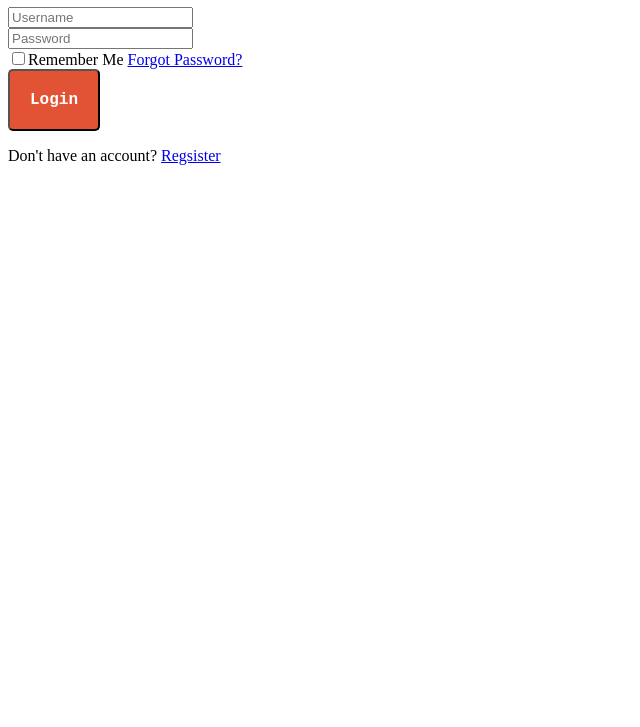
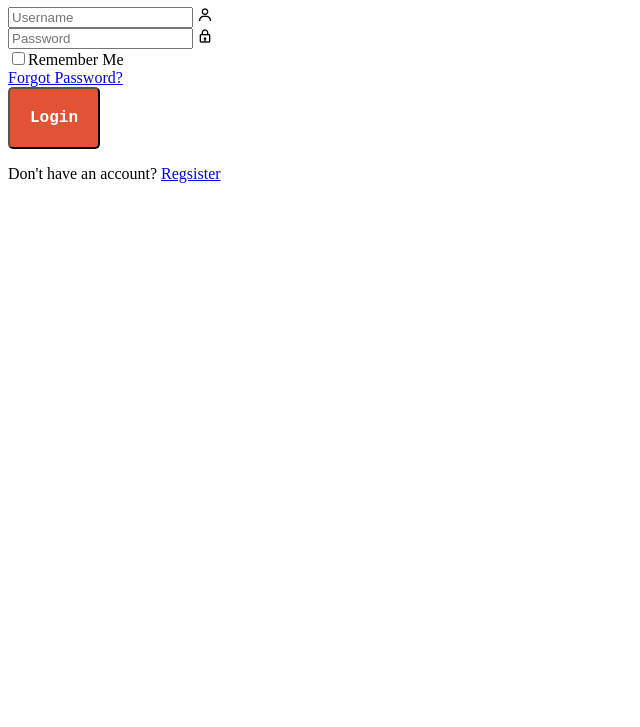
Before and after one commit to NAPO-cyber/Web-based-proj, a plain HTML site: page login page/index.html in a window 1280 px wide. Shown: the part 73-800 px from the top of the page, without its empty margins (0-640 px from the left). Drawn offline with nearby package versions, Linux system fonts and the light colour scheme; files that its build step writes are made by us from their sources; files whose address does not match are found by name.

Commit message:
html updated

```diff
--- a/login page/index.html
+++ b/login page/index.html
@@ -5,6 +5,7 @@
     <meta name="viewport" content="width=device-width, initial-scale=1.0">
     <title>Document</title>
     <link rel="stylesheet" href="style.css">
+    <link href='https://unpkg.com/boxicons@2.1.4/css/boxicons.min.css' rel='stylesheet'>
 </head>
 <body>
     <div class="wrapper">
@@ -12,12 +13,14 @@
         <h1>Login</h1>
         <div class="input-box">
             <input type="text" placeholder="Username" required>
+            <i class='bx bx-user'></i>
         </div>
         <div class="input-box">
             <input type="password" placeholder="Password" required>
+            <i class='bx bx-lock'></i>
         </div>
         <div class="remember-forgot">
-            <label><input type="checkbox">Remember Me</label>
+            <label><input type="checkbox">Remember Me</label><br>
             <a href="#">Forgot Password?</a>
         </div>
         <button class="btn">Login</button>
```
